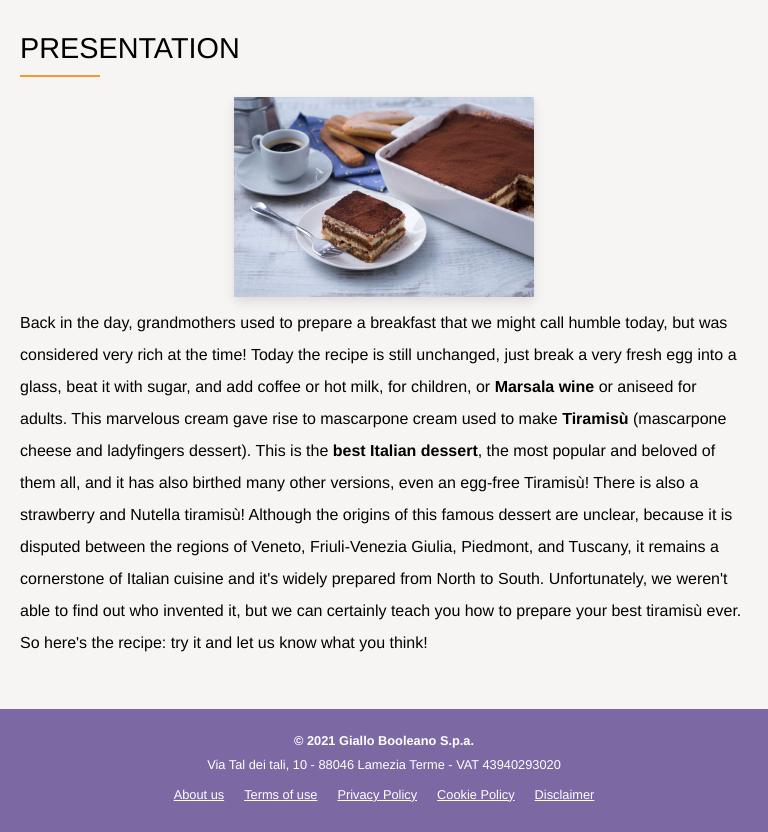
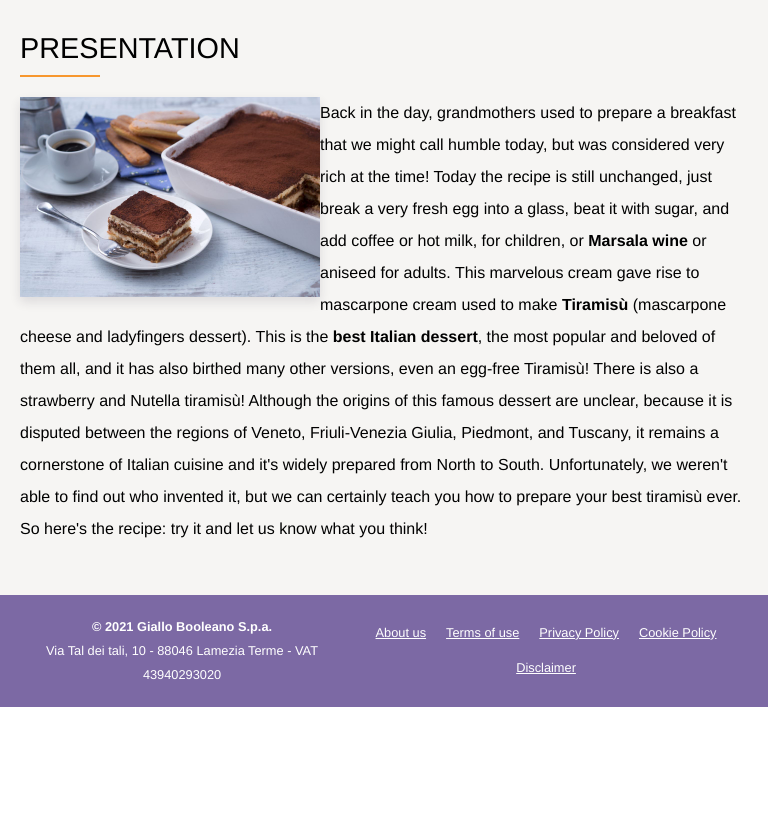
Before and after one commit to Riccardo-Gucciardo/htmlcss-responsive-layout, a plain HTML site: page index.html in a window 768 px wide. Shown: the part 808-1640 px from the top of the page. After the commit the page ends 1515 px from the top, so only its background shows below. Drawn offline with Linux system fonts and the light colour scheme.

Commit message:
fine esecizio

```diff
--- a/responsive.css
+++ b/responsive.css
@@ -67,8 +67,16 @@
     .social-networks .label {
         display: inline;
     }
-    .clearfix{
+    .clearfix img{
+        clear: both;
+        display: table;
+        float: left;
 
+    }
+    footer{
+        display: flex;
+        flex-direction: row;
+        justify-content: space-around;
     }
 
 
```
